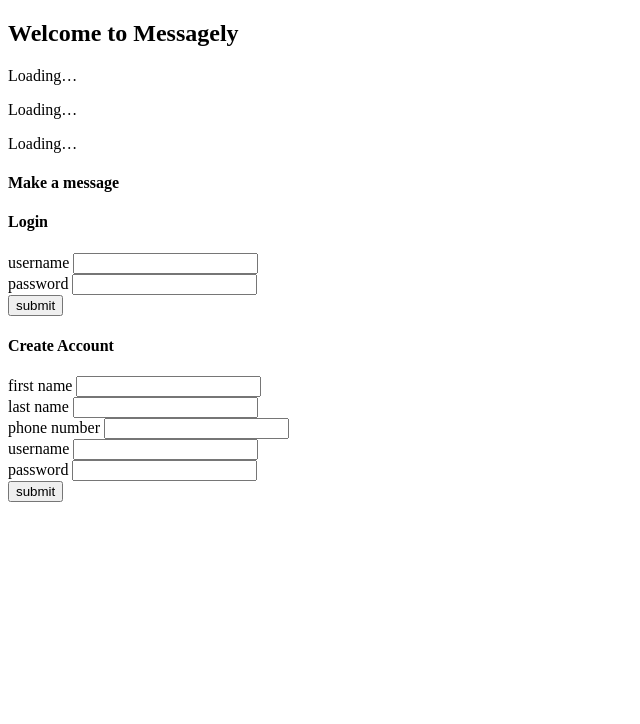
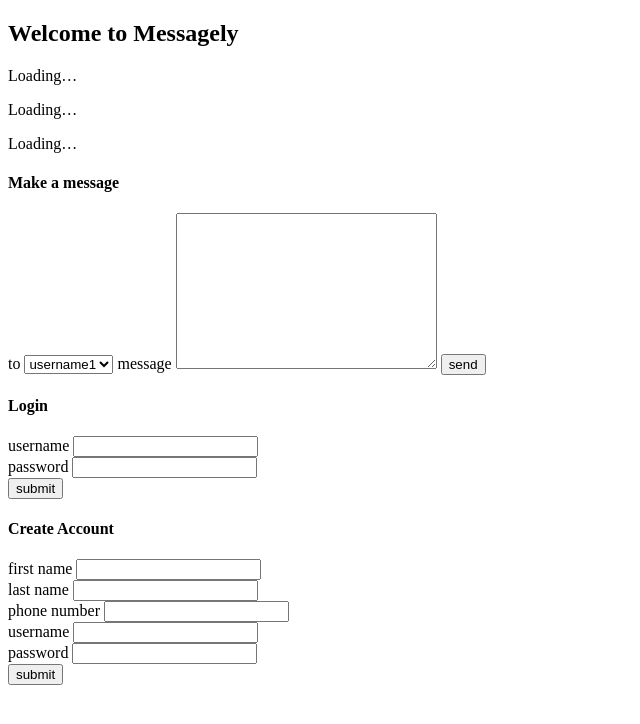
Before and after one commit to JasonCMcVicar/frontend-messagely, a plain HTML site: page index.html in a window 1280 px wide. Shown: the whole page, without its empty margins (0-640 px from the left). Drawn offline with nearby package versions, Linux system fonts and the light colour scheme.

Commit message:
Created form to send a new message

```diff
--- a/index.html
+++ b/index.html
@@ -72,9 +72,17 @@
   <section class="account-forms-container container">
 
     <!-- make a message form-->
-    <form id="add-message-form" class="add-message hidden">
+    <form id="new-message-form" class="new-message hidden">
       <h4>Make a message</h4>
-
+      <div>
+        <label for="new-message-recipient">to</label>
+        <select name="" id="new-message-recipient">
+          <option value="username1">username1</option>
+        </select>
+        <label for="new-message-body">message</label>
+        <textarea name="" id="new-message-body" cols="30" rows="10"></textarea>
+      <button>send</button>
+      </div>
     </form>
 
     <!-- Login form -->
```
